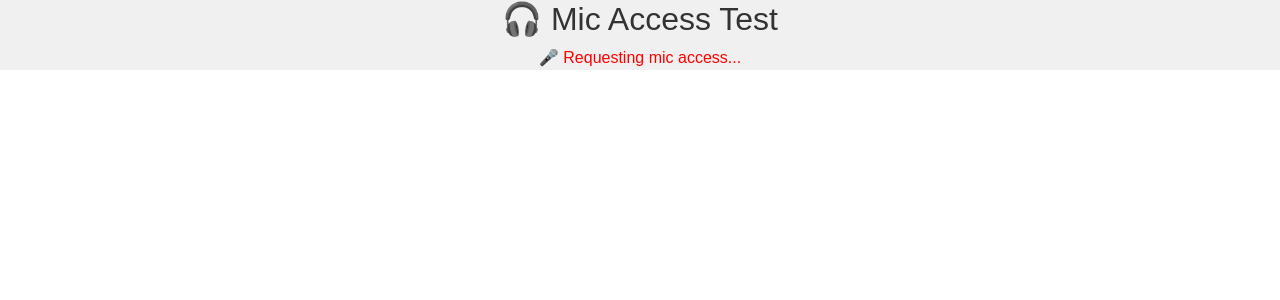
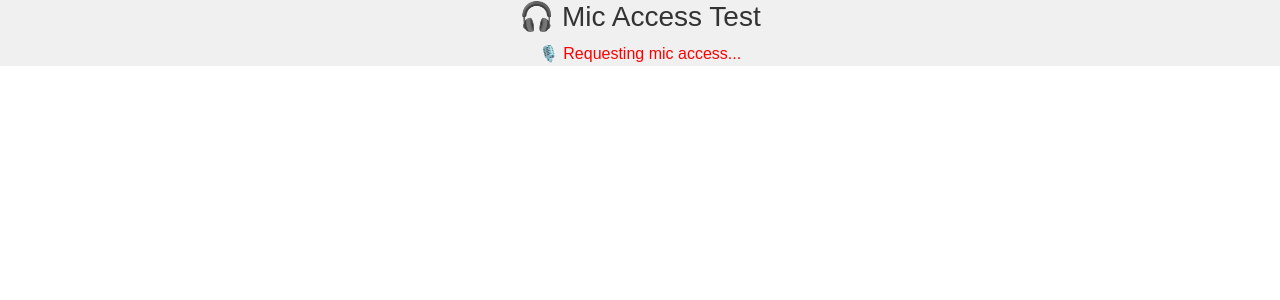
Before and after one commit to CTHOMAS-DEVELOPMENT/connectedengaged, a React (Create React App) app: page /mic-test in a window 1280 px wide. Shown: the top 300 px of the page. Built offline with nearby package versions, Linux system fonts and the light colour scheme; no server answers; a web font is replaced by a local one.

Commit message:
**9918*Mic test 2

```diff
--- a/src/MicTest.js
+++ b/src/MicTest.js
@@ -1,59 +1,72 @@
-import React, { useEffect, useState } from "react";
+import React, { useEffect, useState } from 'react';
 
 const MicTest = () => {
-  const [status, setStatus] = useState("🎤 Requesting mic access...");
+  const [status, setStatus] = useState('🎙️ Requesting mic access...');
 
   useEffect(() => {
+    const logPrefix = '[MicTest]';
+
     const handlePermissionsGranted = (event) => {
+      console.log(`${logPrefix} 📥 Received message from WebView:`, event.data);
       try {
         const message = JSON.parse(event.data);
-        if (message.type === "permissionsGranted") {
-          console.log("[MicTest] 📩 permissionsGranted received from React Native");
+        if (message.type === 'permissionsGranted') {
+          console.log(`${logPrefix} ✅ permissionsGranted received inside WebView`);
+
+          console.log(`${logPrefix} 🔍 Requesting getUserMedia({ audio: true })`);
           navigator.mediaDevices.getUserMedia({ audio: true })
             .then((stream) => {
               const audioTracks = stream.getAudioTracks();
-              console.log("[MicTest] ✅ getUserMedia succeeded");
-              console.log("[MicTest] 🎧 Audio tracks:", audioTracks);
-              setStatus(`✅ Microphone access granted — ${audioTracks.length} track(s)`);
-              stream.getTracks().forEach(track => track.stop()); // Stop it after test
-              window.removeEventListener("message", handlePermissionsGranted);
+              console.log(`${logPrefix} ✅ getUserMedia succeeded`);
+              console.log(`${logPrefix} 🎧 Audio tracks:`, audioTracks);
+              setStatus(`✅ Mic granted — ${audioTracks.length} track(s)`);
+              stream.getTracks().forEach(track => track.stop());
             })
             .catch((err) => {
-              console.error("[MicTest] ❌ getUserMedia failed:", err.name, err.message);
+              console.error(`${logPrefix} ❌ getUserMedia failed:`, err.name, err.message);
               setStatus(`❌ Mic access failed: ${err.name} — ${err.message}`);
             });
         }
-      } catch (e) {
-        console.error("[MicTest] Failed to parse message:", e);
+      } catch (err) {
+        console.error(`${logPrefix} 🚨 Error parsing message:`, err);
       }
     };
 
+    // Only needed inside WebView
     if (window.ReactNativeWebView) {
-      console.log("[MicTest] 🚀 Running in React Native WebView");
-      window.addEventListener("message", handlePermissionsGranted);
-      window.ReactNativeWebView.postMessage(JSON.stringify({ type: "requestPermissions" }));
+      console.log(`${logPrefix} 🚀 Running in React Native WebView`);
+      window.addEventListener('message', handlePermissionsGranted);
+
+      window.ReactNativeWebView.postMessage(
+        JSON.stringify({ type: 'requestPermissions' })
+      );
     } else {
-      console.log("[MicTest] 🌐 Running in browser");
+      console.log(`${logPrefix} 🧪 Running in browser`);
       navigator.mediaDevices.getUserMedia({ audio: true })
         .then((stream) => {
           const audioTracks = stream.getAudioTracks();
-          console.log("[MicTest] ✅ Browser mic access OK —", audioTracks);
-          setStatus(`✅ Microphone access granted — ${audioTracks.length} track(s)`);
+          console.log(`${logPrefix} ✅ getUserMedia succeeded`);
+          console.log(`${logPrefix} 🎧 Audio tracks:`, audioTracks);
+          setStatus(`✅ Mic granted — ${audioTracks.length} track(s)`);
           stream.getTracks().forEach(track => track.stop());
         })
         .catch((err) => {
-          console.error("[MicTest] ❌ Browser mic access failed:", err);
+          console.error(`${logPrefix} ❌ getUserMedia failed:`, err.name, err.message);
           setStatus(`❌ Mic access failed: ${err.name} — ${err.message}`);
         });
     }
 
-    return () => window.removeEventListener("message", handlePermissionsGranted);
+    return () => {
+      window.removeEventListener('message', handlePermissionsGranted);
+    };
   }, []);
 
   return (
-    <div className="testing-container">
-      <h2>🎧 Mic Access Test</h2>
-      <p style={{ color: status.startsWith("✅") ? "green" : "red" }}>{status}</p>
+    <div className="test-container">
+      <h3>🎧 Mic Access Test</h3>
+      <p style={{ color: status.includes('✅') ? 'green' : 'red' }}>
+        {status}
+      </p>
     </div>
   );
 };
```
